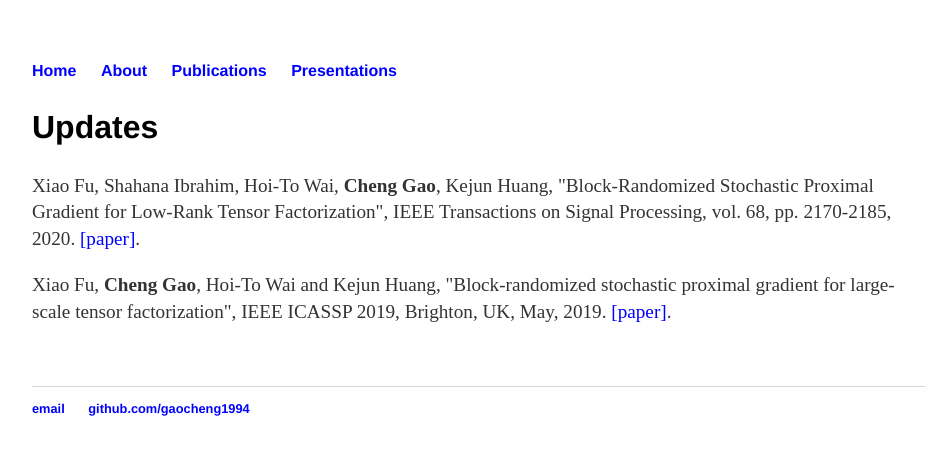
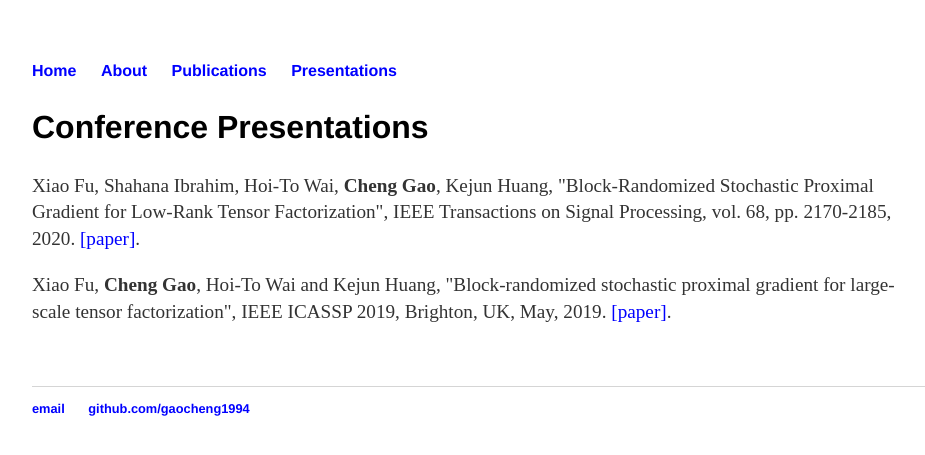
Before and after one commit to gaocheng1994/gaocheng1223.github.io, a Jekyll site: the page built from pr/index.html, in a window 1280 px wide. Shown: the top 455 px of the page, without its empty margins (160-1085 px from the left). Built offline with Jekyll 4.4.1, drawn with Linux system fonts in a browser that asks for light colours.

Commit message:
Update index.html

```diff
--- a/pr/index.html
+++ b/pr/index.html
@@ -4,7 +4,7 @@ title: Recent news
 ---
 
 	<div class="cv">
-					<h2>Updates</h2>
+					<h2>Conference Presentations</h2>
 
 					<p>Xiao Fu, Shahana Ibrahim, Hoi-To Wai, <strong>Cheng Gao</strong>, Kejun Huang, "Block-Randomized Stochastic Proximal Gradient for Low-Rank Tensor Factorization", IEEE Transactions on Signal Processing, vol. 68, pp. 2170-2185, 2020. <a href="https://ieeexplore.ieee.org/document/9043607">[paper]</a>.
 					<p>Xiao Fu, <strong>Cheng Gao</strong>, Hoi-To Wai and Kejun Huang, "Block-randomized stochastic proximal gradient for large-scale tensor factorization", IEEE ICASSP 2019, Brighton, UK, May, 2019. <a href="https://ieeexplore.ieee.org/document/8682465">[paper]</a>.
```
